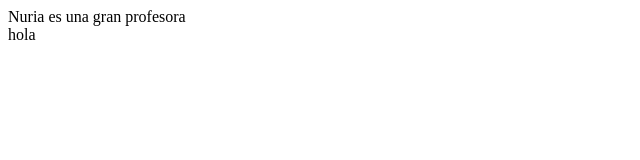
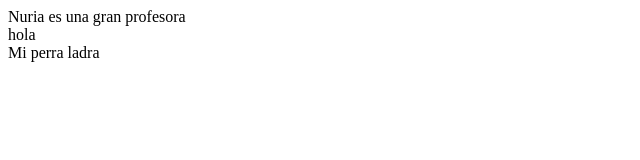
Before and after one commit to MontseMoran/leccion-git-promo-51, a plain HTML site: page index.html in a window 1280 px wide. Shown: the whole page, without its empty margins (0-640 px from the left). Drawn offline with Linux system fonts and the light colour scheme.

Commit message:
explico que mi perra ladra

```diff
--- a/index.html
+++ b/index.html
@@ -8,7 +8,7 @@
 <body>
     <header>  Nuria es una gran profesora  </header>
     <main>hola</main>
-<footer></footer>
+<footer> Mi perra ladra</footer>
 
 </body>
 </html>
```
